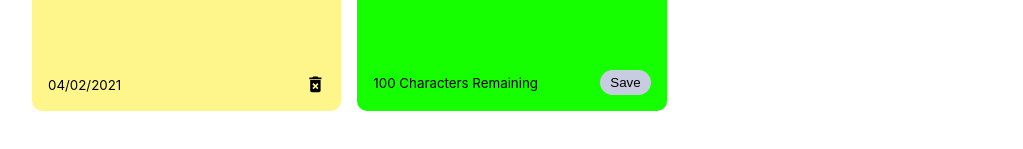
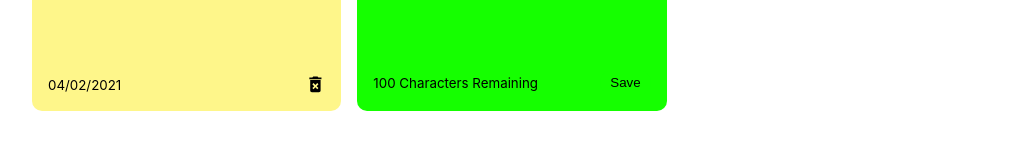
Before and after one commit to carlsondultra/React-Notes, a React (Create React App) app: page / in a window 1280 px wide. In both pictures the pointer is over the button "Save". Shown: the part 309-458 px from the top of the page, without its empty margins (128-1151 px from the left). Built offline with nearby package versions, Linux system fonts and the light colour scheme.

Commit message:
Added comments, hover functionality

```diff
--- a/src/index.css
+++ b/src/index.css
@@ -43,11 +43,17 @@ textarea:focus{
   outline: none;
 }
 
+/*Save Button*/
 .save{
   background-color: rgb(200, 204, 224);
   border: none;
   border-radius: 15px;
   padding: 5px 10px 5px 10px;
+}
+
+.save:hover{
+  background-color:rgb(21, 255, 0);
+  cursor:pointer;
 }
 
 .note{
```
